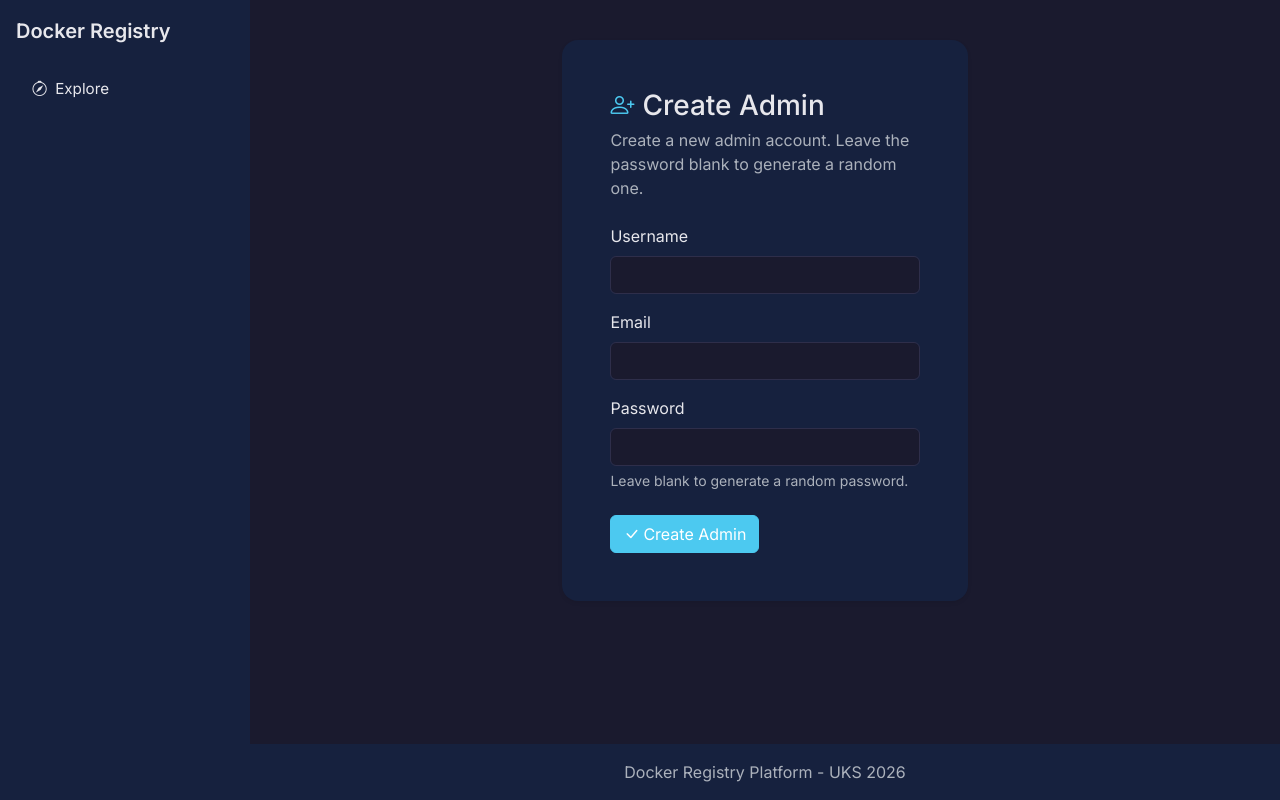
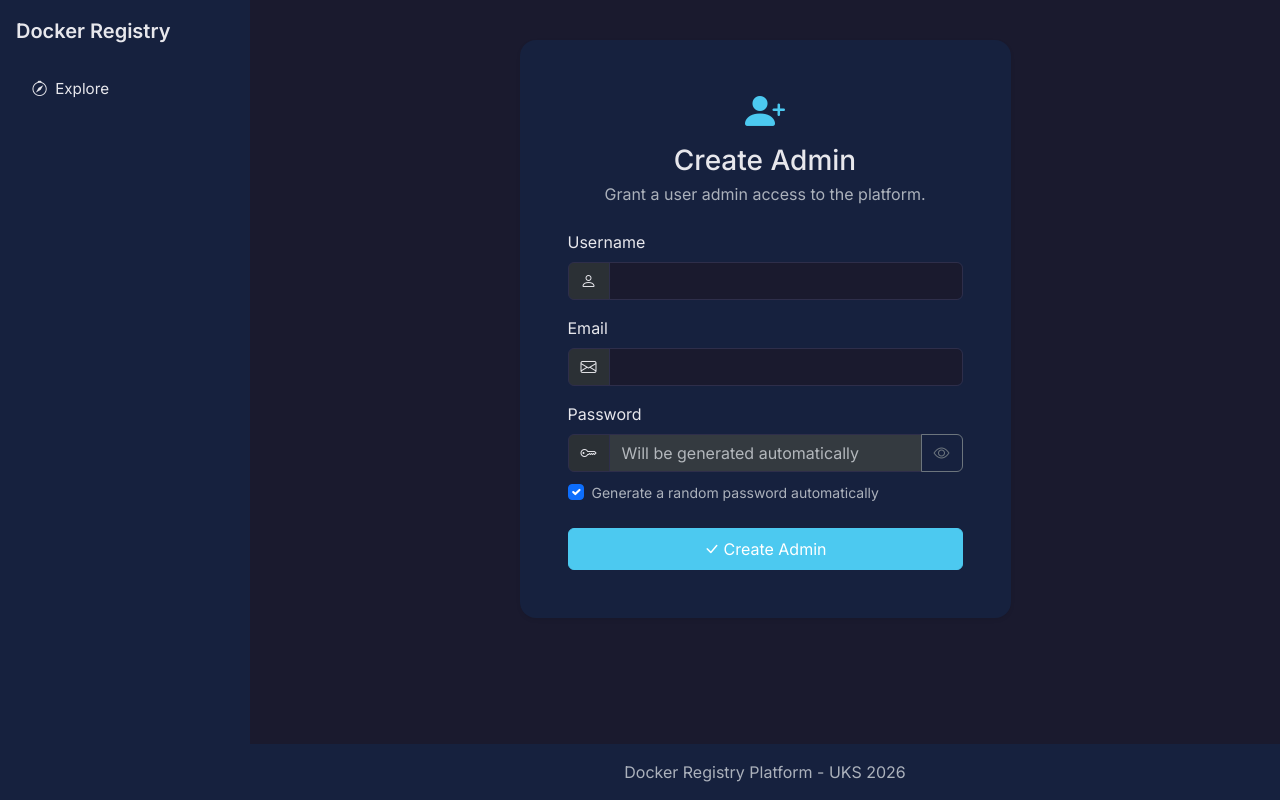
Before and after one commit to biljanamijic26/uks-2024, a Django app: template app/templates/accounts/create_admin.html in a window 1280 px wide. Run offline with Django 5.2, Linux system fonts and the light colour scheme; the template is opened without the code that fills it: values that come from a table or form of the project are taken from there, others are empty.

Commit message:
style: improve create-admin form UX
Adds icons on each field, a show/hide toggle for the password
input, and a checkbox to make the auto-generate-password behavior
explicit instead of relying on an empty field.

```diff
--- a/app/templates/accounts/create_admin.html
+++ b/app/templates/accounts/create_admin.html
@@ -4,38 +4,104 @@
 
 {% block content %}
 <div class="row justify-content-center">
-    <div class="col-md-6 col-lg-5">
+    <div class="col-md-7 col-lg-6">
         <div class="card border-0 shadow-sm rounded-4">
             <div class="card-body p-4 p-md-5">
-                <div class="d-flex align-items-center gap-2 mb-1">
-                    <i class="bi bi-person-plus fs-4 text-primary"></i>
-                    <h1 class="h3 mb-0">Create Admin</h1>
+                <div class="text-center mb-4">
+                    <i class="bi bi-person-plus-fill display-6 text-primary"></i>
+                    <h1 class="h3 mt-2 mb-1">Create Admin</h1>
+                    <p class="text-muted mb-0">Grant a user admin access to the platform.</p>
                 </div>
-                <p class="text-muted mb-4">
-                    Create a new admin account. Leave the password blank to generate a random one.
-                </p>
+
+                {% if form.non_field_errors %}
+                <div class="alert alert-danger">
+                    {% for error in form.non_field_errors %}
+                    <p class="mb-0">{{ error }}</p>
+                    {% endfor %}
+                </div>
+                {% endif %}
+
                 <form method="post" novalidate>
                     {% csrf_token %}
-                    {% for field in form %}
                     <div class="mb-3">
-                        <label for="{{ field.id_for_label }}" class="form-label">{{ field.label }}</label>
-                        {{ field }}
-                        {% if field.help_text %}
-                        <div class="form-text">{{ field.help_text }}</div>
-                        {% endif %}
-                        {% for error in field.errors %}
-                        <div class="text-danger small">{{ error }}</div>
+                        <label for="{{ form.username.id_for_label }}" class="form-label">Username</label>
+                        <div class="input-group">
+                            <span class="input-group-text"><i class="bi bi-person"></i></span>
+                            {{ form.username }}
+                        </div>
+                        {% for error in form.username.errors %}
+                        <div class="text-danger small mt-1">{{ error }}</div>
                         {% endfor %}
                     </div>
-                    {% endfor %}
-                    <div class="d-flex gap-2 mt-4">
-                        <button type="submit" class="btn btn-primary">
-                            <i class="bi bi-check-lg me-1"></i>Create Admin
-                        </button>
+
+                    <div class="mb-3">
+                        <label for="{{ form.email.id_for_label }}" class="form-label">Email</label>
+                        <div class="input-group">
+                            <span class="input-group-text"><i class="bi bi-envelope"></i></span>
+                            {{ form.email }}
+                        </div>
+                        {% for error in form.email.errors %}
+                        <div class="text-danger small mt-1">{{ error }}</div>
+                        {% endfor %}
                     </div>
+
+                    <div class="mb-2">
+                        <label for="{{ form.password.id_for_label }}" class="form-label">Password</label>
+                        <div class="input-group">
+                            <span class="input-group-text"><i class="bi bi-key"></i></span>
+                            {{ form.password }}
+                            <button type="button" id="toggle-password" class="btn btn-outline-secondary" tabindex="-1">
+                                <i class="bi bi-eye"></i>
+                            </button>
+                        </div>
+                        {% for error in form.password.errors %}
+                        <div class="text-danger small mt-1">{{ error }}</div>
+                        {% endfor %}
+                    </div>
+
+                    <div class="form-check mb-4">
+                        <input class="form-check-input" type="checkbox" id="generate-password-check" checked>
+                        <label class="form-check-label text-muted small" for="generate-password-check">
+                            Generate a random password automatically
+                        </label>
+                    </div>
+
+                    <button type="submit" class="btn btn-primary w-100 py-2">
+                        <i class="bi bi-check-lg me-1"></i>Create Admin
+                    </button>
                 </form>
             </div>
         </div>
     </div>
 </div>
 {% endblock %}
+
+{% block extra_js %}
+<script>
+    (function () {
+        const passwordInput = document.getElementById('{{ form.password.id_for_label }}');
+        const generateCheck = document.getElementById('generate-password-check');
+        const toggleBtn = document.getElementById('toggle-password');
+
+        function syncPasswordField() {
+            if (generateCheck.checked) {
+                passwordInput.value = '';
+                passwordInput.disabled = true;
+                passwordInput.placeholder = 'Will be generated automatically';
+            } else {
+                passwordInput.disabled = false;
+                passwordInput.placeholder = '';
+            }
+        }
+
+        generateCheck.addEventListener('change', syncPasswordField);
+        syncPasswordField();
+
+        toggleBtn.addEventListener('click', function () {
+            const isPassword = passwordInput.type === 'password';
+            passwordInput.type = isPassword ? 'text' : 'password';
+            toggleBtn.querySelector('i').className = isPassword ? 'bi bi-eye-slash' : 'bi bi-eye';
+        });
+    })();
+</script>
+{% endblock %}
```
